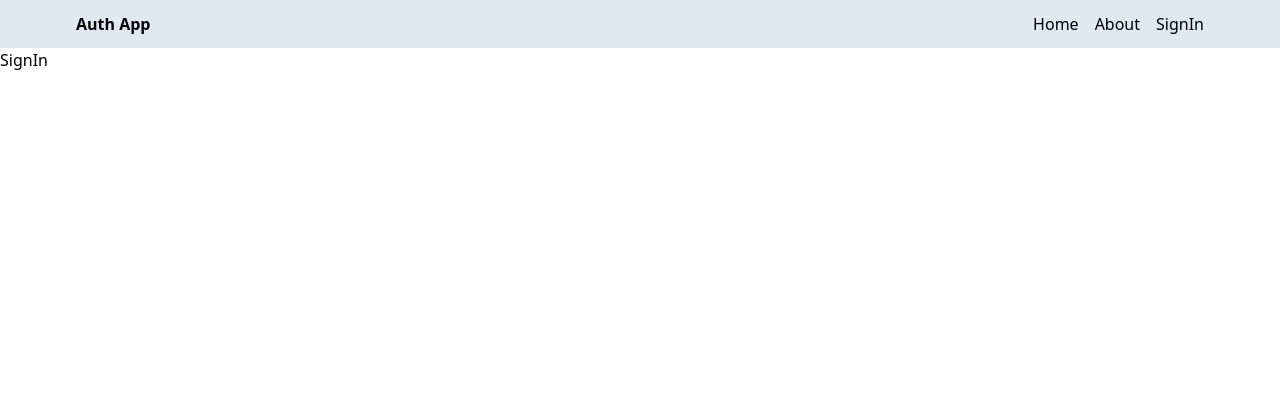
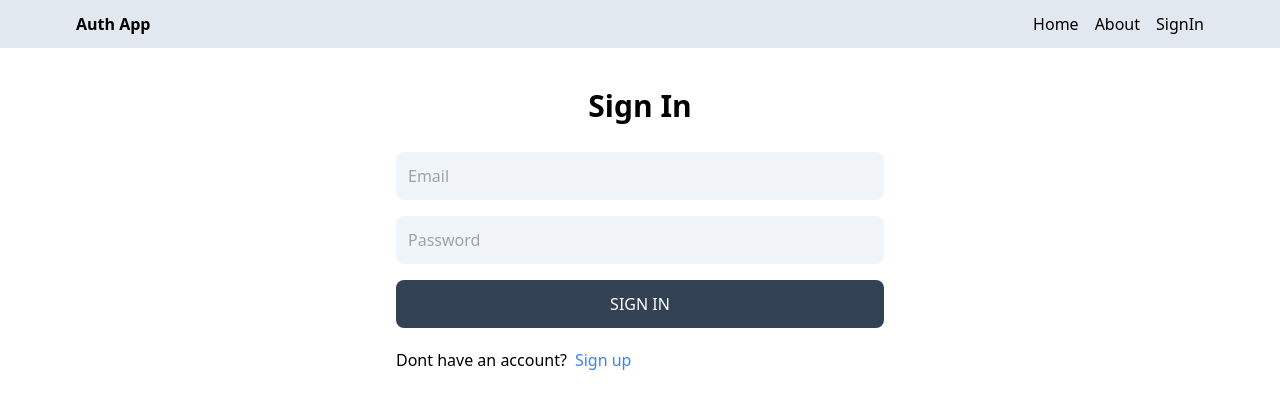
Before and after one commit to feras-alkilani/Full-Stack-MERN-Auth-project, a React (Vite) app in the folder client/: page /sign-in in a window 1280 px wide. Shown: the top 408 px of the page. Built offline with nearby package versions, Linux system fonts and the light colour scheme.

Commit message:
complete the sign in page functionality

```diff
--- a/client/src/pages/SignIn.jsx
+++ b/client/src/pages/SignIn.jsx
@@ -1,9 +1,73 @@
-import React from "react";
+import { useState } from "react";
+import { Link, useNavigate } from "react-router-dom";
+// import OAuth from "../components/OAuth";
 
 export default function SignIn() {
+  const [formData, setFormData] = useState({});
+  const [error, setError] = useState(false);
+  const [loading, setLoading] = useState(false);
+  const navigate = useNavigate();
+  const handleChange = (e) => {
+    setFormData({ ...formData, [e.target.id]: e.target.value });
+  };
+
+  const handleSubmit = async (e) => {
+    e.preventDefault();
+    try {
+      setLoading(true);
+      setError(false);
+      const res = await fetch("/api/auth/signin", {
+        method: "POST",
+        headers: {
+          "Content-Type": "application/json"
+        },
+        body: JSON.stringify(formData)
+      });
+      const data = await res.json();
+      setLoading(false);
+      if (data.success === false) {
+        setError(true);
+        return;
+      }
+      navigate("/");
+    } catch (error) {
+      setLoading(false);
+      setError(true);
+    }
+  };
   return (
-    <div>
-      <h1>SignIn</h1>
+    <div className="p-3 max-w-lg mx-auto">
+      <h1 className="text-3xl text-center font-semibold my-7">Sign In</h1>
+      <form onSubmit={handleSubmit} className="flex flex-col gap-4">
+        <input
+          type="email"
+          placeholder="Email"
+          id="email"
+          className="bg-slate-100 p-3 rounded-lg"
+          onChange={handleChange}
+        />
+        <input
+          type="password"
+          placeholder="Password"
+          id="password"
+          className="bg-slate-100 p-3 rounded-lg"
+          onChange={handleChange}
+        />
+        <button
+          disabled={loading}
+          className="bg-slate-700 text-white p-3 rounded-lg uppercase hover:opacity-95 disabled:opacity-80"
+        >
+          {loading ? "Loading..." : "Sign In"}
+        </button>
+        {/* <OAuth /> */}
+      </form>
+      <div className="flex gap-2 mt-5">
+        <p>Dont have an account?</p>
+        <Link to="/sign-in">
+          <span className="text-blue-500">Sign up</span>
+        </Link>
+      </div>
+      <p className="text-red-700 mt-5">{error && "Something went wrong!"}</p>
     </div>
   );
 }
```
